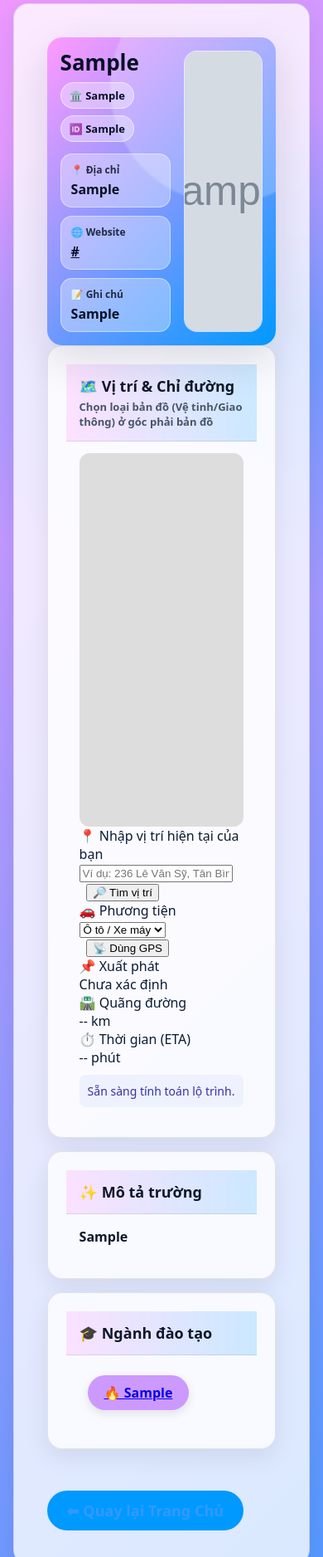
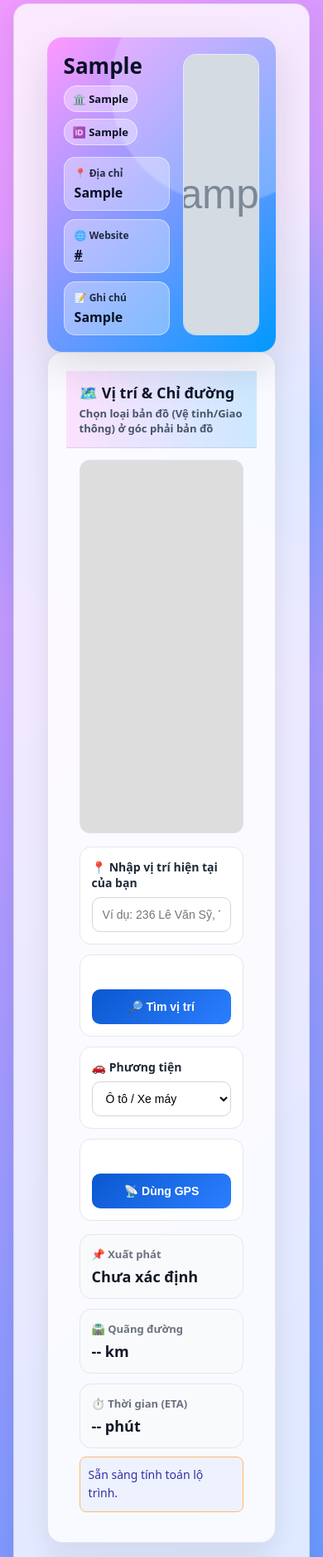
Before and after one commit to TRAM-HUONG/GIS-TUVANTUYENSINH, a Django app: template templates/home/truong_detail.html in a window 390 px wide. Shown: the part 262-2138 px from the top of the page at 83% size. Run offline with Django 5.2, Linux system fonts and the light colour scheme; tables that the repository leaves empty hold one stand-in row (values such as "Sample post"); the template is opened without the code that fills it: values that come from a table or form of the project are taken from there, most other values are stand-ins (such as "Sample title", 1, 10 or a date in 2020); grey boxes marked "Sample" are stand-in pictures.

Commit message:
Lưu các thay đổi

```diff
--- a/static/css/truong_detail.css
+++ b/static/css/truong_detail.css
@@ -17,7 +17,7 @@
 /* Các container chính */
 .td-wrap {
   padding: 18px;
-  max-width: 1100px;
+  max-width: 1500px;
   margin: 0 auto;
 }
 
@@ -26,7 +26,7 @@
   display: grid;
   grid-template-columns: 1.25fr .9fr;
   gap: 16px;
-  padding: 16px;
+  padding: 20px;
   border-radius: 18px;
   background: linear-gradient(135deg, var(--c1), var(--c6));
   box-shadow: var(--shadow);
@@ -170,7 +170,8 @@
 
 .card-sub {
   margin-top: 4px;
-font-size: 13px;
+
+  font-size: 13px;
   color: var(--muted);
   font-weight: 600;
 }
@@ -265,3 +266,291 @@ font-size: 13px;
 .card-body {
   padding: 14px 16px;
 }
+  #school-map {
+    width: 100%;
+    height: 520px;
+    border-radius: 14px;
+    overflow: hidden;
+    border: 1px solid #dbe3ef;
+  }
+
+  .map-note {
+    margin-top: 12px;
+    padding: 12px 14px;
+    border-radius: 12px;
+    background: #eff6ff;
+    border: 1px solid #bfdbfe;
+    color: #1d4ed8;
+    font-size: 14px;
+    line-height: 1.6;
+  }
+
+  .muted {
+    color: #6b7280;
+  }
+
+  .route-panel {
+    margin-top: 16px;
+    display: grid;
+    grid-template-columns: repeat(4, minmax(150px, 1fr));
+    gap: 12px;
+  }
+
+  .route-box {
+    background: #f8fafc;
+    border: 1px solid #e5e7eb;
+    border-radius: 14px;
+    padding: 14px;
+  }
+
+  .route-label {
+    font-size: 13px;
+    color: #6b7280;
+    margin-bottom: 6px;
+    font-weight: 600;
+  }
+
+  .route-value {
+    font-size: 18px;
+    font-weight: 800;
+    color: #111827;
+    word-break: break-word;
+  }
+
+  .tool-panel {
+    margin-top: 16px;
+    display: grid;
+    grid-template-columns: repeat(4, minmax(180px, 1fr));
+    gap: 12px;
+  }
+
+  .tool-box {
+    background: #ffffff;
+    border: 1px solid #e5e7eb;
+    border-radius: 14px;
+    padding: 14px;
+  }
+
+  .tool-box label {
+    display: block;
+    font-size: 14px;
+    font-weight: 700;
+    color: #1f2937;
+    margin-bottom: 8px;
+  }
+
+  .tool-box select,
+  .tool-box button,
+  .tool-box input {
+    width: 100%;
+    height: 42px;
+    border-radius: 10px;
+    border: 1px solid #d1d5db;
+    padding: 0 12px;
+    font-size: 14px;
+    background: #fff;
+    outline: none;
+  }
+
+  .tool-box input:focus,
+  .tool-box select:focus {
+    border-color: #2563eb;
+    box-shadow: 0 0 0 3px rgba(37, 99, 235, 0.12);
+  }
+
+  .tool-box button {
+    cursor: pointer;
+    font-weight: 700;
+    border: none;
+    color: #fff;
+    background: linear-gradient(135deg, #0b57d0, #2b7fff);
+  }
+
+  .tool-box button.secondary {
+    background: linear-gradient(135deg, #dc2626, #ef4444);
+  }
+
+  .tool-box-wide {
+    grid-column: span 2;
+  }
+
+  .status-box {
+    margin-top: 14px;
+    padding: 12px 14px;
+    border-radius: 12px;
+    background: #fff7ed;
+    border: 1px solid #fdba74;
+    color: #9a3412;
+    font-size: 14px;
+    line-height: 1.6;
+  }
+
+  @media (max-width: 1200px) {
+    .route-panel {
+      grid-template-columns: repeat(2, 1fr);
+    }
+
+    .tool-panel {
+      grid-template-columns: repeat(2, 1fr);
+    }
+
+    .tool-box-wide {
+      grid-column: span 1;
+    }
+  }
+
+  @media (max-width: 768px) {
+    .route-panel,
+    .tool-panel {
+      grid-template-columns: 1fr;
+    }
+
+    #school-map {
+      height: 420px;
+    }
+
+  #school-map {
+    width: 100%;
+    height: 520px;
+    border-radius: 14px;
+    overflow: hidden;
+    border: 1px solid #dbe3ef;
+  }
+
+  .map-note {
+    margin-top: 12px;
+    padding: 12px 14px;
+    border-radius: 12px;
+    background: #eff6ff;
+    border: 1px solid #bfdbfe;
+    color: #1d4ed8;
+    font-size: 14px;
+    line-height: 1.6;
+  }
+
+  .muted {
+    color: #6b7280;
+  }
+
+  .route-panel {
+    margin-top: 16px;
+    display: grid;
+    grid-template-columns: repeat(4, minmax(150px, 1fr));
+    gap: 12px;
+  }
+
+  .route-box {
+    background: #f8fafc;
+    border: 1px solid #e5e7eb;
+    border-radius: 14px;
+    padding: 14px;
+  }
+
+  .route-label {
+    font-size: 13px;
+    color: #6b7280;
+    margin-bottom: 6px;
+    font-weight: 600;
+  }
+
+  .route-value {
+    font-size: 18px;
+    font-weight: 800;
+    color: #111827;
+    word-break: break-word;
+  }
+
+  .tool-panel {
+    margin-top: 16px;
+    display: grid;
+    grid-template-columns: repeat(4, minmax(180px, 1fr));
+    gap: 12px;
+  }
+
+  .tool-box {
+    background: #ffffff;
+    border: 1px solid #e5e7eb;
+    border-radius: 14px;
+    padding: 14px;
+  }
+
+  .tool-box label {
+    display: block;
+    font-size: 14px;
+    font-weight: 700;
+    color: #1f2937;
+    margin-bottom: 8px;
+  }
+
+  .tool-box select,
+  .tool-box button,
+  .tool-box input {
+    width: 100%;
+    height: 42px;
+    border-radius: 10px;
+    border: 1px solid #d1d5db;
+    padding: 0 12px;
+    font-size: 14px;
+    background: #fff;
+    outline: none;
+  }
+
+  .tool-box input:focus,
+  .tool-box select:focus {
+    border-color: #2563eb;
+    box-shadow: 0 0 0 3px rgba(37, 99, 235, 0.12);
+  }
+
+  .tool-box button {
+    cursor: pointer;
+    font-weight: 700;
+    border: none;
+    color: #fff;
+    background: linear-gradient(135deg, #0b57d0, #2b7fff);
+  }
+
+  .tool-box button.secondary {
+    background: linear-gradient(135deg, #dc2626, #ef4444);
+  }
+
+  .tool-box-wide {
+    grid-column: span 2;
+  }
+
+  .status-box {
+    margin-top: 14px;
+    padding: 12px 14px;
+    border-radius: 12px;
+    background: #fff7ed;
+    border: 1px solid #fdba74;
+    color: #9a3412;
+    font-size: 14px;
+    line-height: 1.6;
+  }
+
+  @media (max-width: 1200px) {
+    .route-panel {
+      grid-template-columns: repeat(2, 1fr);
+    }
+
+    .tool-panel {
+      grid-template-columns: repeat(2, 1fr);
+    }
+
+    .tool-box-wide {
+      grid-column: span 1;
+    }
+  }
+
+  @media (max-width: 768px) {
+    .route-panel,
+    .tool-panel {
+      grid-template-columns: 1fr;
+    }
+
+    #school-map {
+      height: 420px;
+    }
+  }
+
+  }
```
